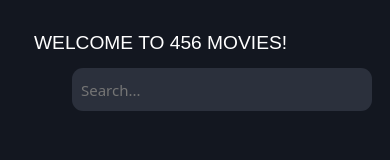
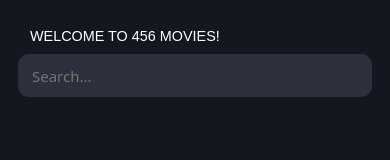
Before and after one commit to davidisinta/movie-app, a plain HTML site: page index.html in a window 390 px wide. Drawn offline with Linux system fonts and the light colour scheme; no server answers.

Commit message:
responsiveness added

```diff
--- a/index.html
+++ b/index.html
@@ -5,6 +5,7 @@
     <meta charset="UTF-8">
     <meta name="viewport" content="width=device-width, initial-scale=1.0">
     <link rel="stylesheet" href="style.css">
+    <link rel="stylesheet" href="responsive.css">
     <title>Movie Website</title>
 </head>
 <body>
--- /dev/null
+++ b/responsive.css
@@ -0,0 +1,54 @@
+/* responsive design */
+
+.topnav {
+    padding: 10px;
+}
+
+.topnav a {
+    padding: 14px 16px;
+    font-size: 1.2rem;
+}
+
+/* Tablet styles */
+@media screen and (max-width: 768px) {
+    .topnav a {
+        font-size: 1rem;
+    }
+}
+
+/* Mobile styles */
+@media screen and (max-width: 480px) {
+    .topnav a {
+        padding: 10px 12px;
+        font-size: 0.9rem;
+    }
+
+    .topnav .search-container {
+        float: none;
+        margin-top: 10px;
+    }
+
+    form {
+        width: 100%;
+        padding: 5px;
+    }
+
+    input {
+        width: 80%;
+    }
+
+    .thumbnail {
+        height: auto;
+        width: 100%;
+    }
+
+    .column {
+        float: none;
+        width: 100%;
+    }
+
+    .card {
+        border-radius: 0;
+        padding: 10px;
+    }
+}
```
Also changed, not shown: index.js (deleted).
